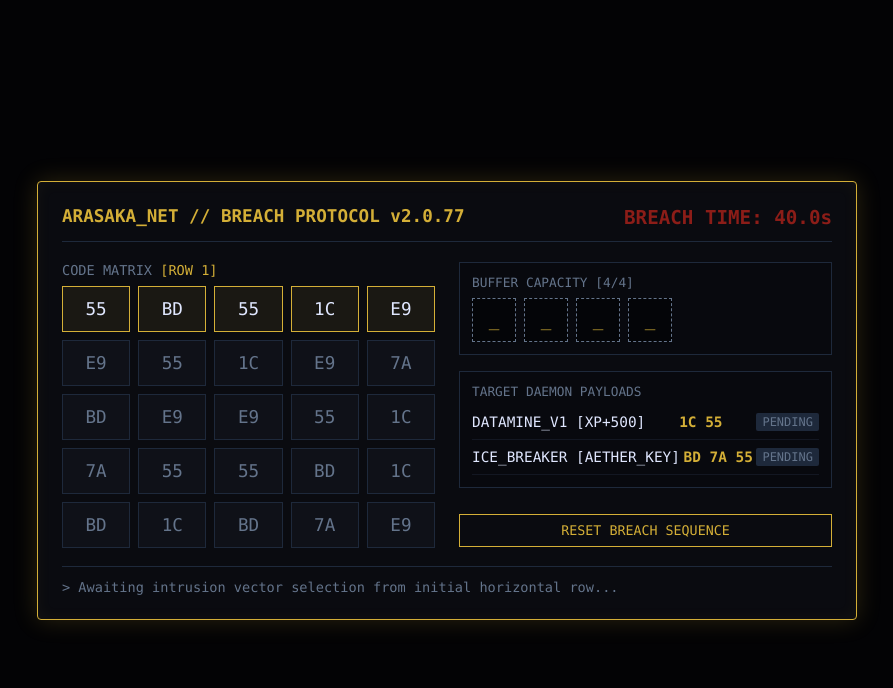
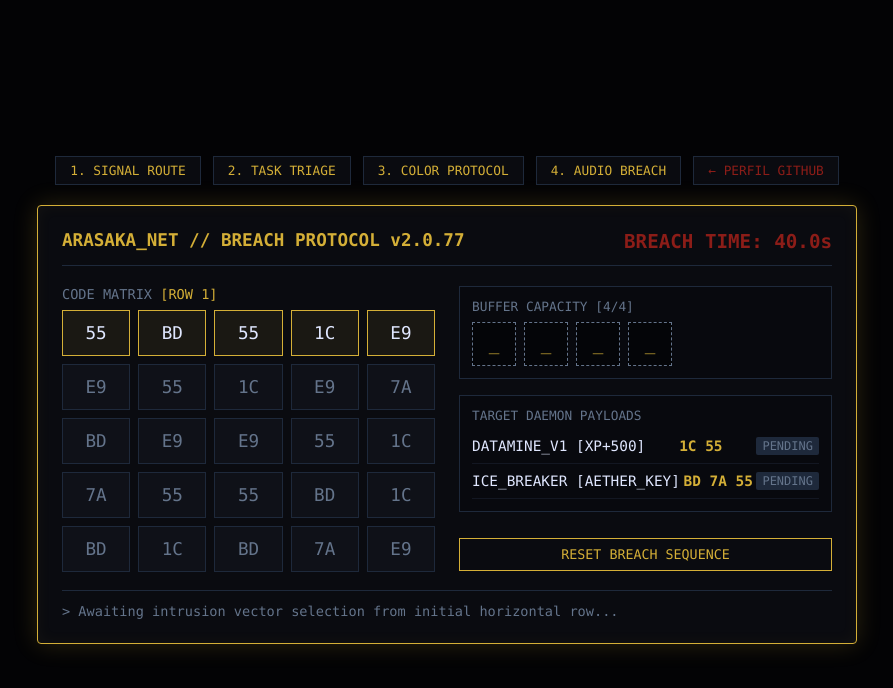
Before and after one commit to VictorRamosHC/VictorRamosHC, a plain HTML site: page minigame/index.html in a window 1280 px wide. Shown: the whole page, without its empty margins (193-1086 px from the left). Drawn offline with Linux system fonts and the light colour scheme.

Commit message:
fix(games): publish minigames online via GitHub Pages & Vercel clean URLs

```diff
--- a/minigame/index.html
+++ b/minigame/index.html
@@ -162,6 +162,13 @@
   </style>
 </head>
 <body>
+  <nav style="display:flex;gap:12px;margin-bottom:20px;flex-wrap:wrap;justify-content:center;max-width:820px;width:100%">
+    <a href="./signal-route/" style="color:#d4af37;text-decoration:none;border:1px solid #1e293b;padding:6px 14px;background:#0a0b10;font-size:0.8rem">1. SIGNAL ROUTE</a>
+    <a href="./task-triage/" style="color:#d4af37;text-decoration:none;border:1px solid #1e293b;padding:6px 14px;background:#0a0b10;font-size:0.8rem">2. TASK TRIAGE</a>
+    <a href="./color-protocol/" style="color:#d4af37;text-decoration:none;border:1px solid #1e293b;padding:6px 14px;background:#0a0b10;font-size:0.8rem">3. COLOR PROTOCOL</a>
+    <a href="./audio-breach/" style="color:#d4af37;text-decoration:none;border:1px solid #1e293b;padding:6px 14px;background:#0a0b10;font-size:0.8rem">4. AUDIO BREACH</a>
+    <a href="https://github.com/VictorRamosHC" style="color:#8c1d18;text-decoration:none;border:1px solid #1e293b;padding:6px 14px;background:#0a0b10;font-size:0.8rem">← PERFIL GITHUB</a>
+  </nav>
   <div class="hud-box">
     <div class="header">
       <div class="title">ARASAKA_NET // BREACH PROTOCOL v2.0.77</div>
```
Also changed, not shown: minigame/audio-breach/index.html (+1 -1 lines), minigame/color-protocol/index.html (+1 -1 lines), minigame/signal-route/index.html (+1 -1 lines), minigame/task-triage/index.html (+1 -1 lines), vercel.json (added), 2 other files.
